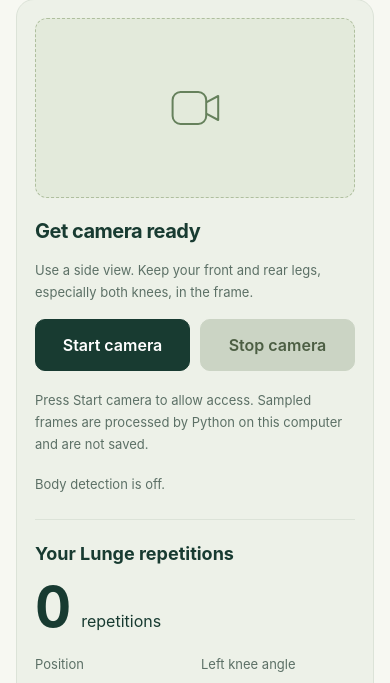
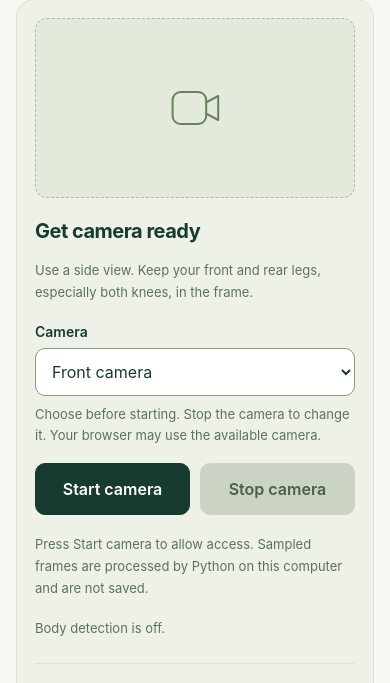
Before and after one commit to mukhammaddiyor01/coach-app, a FastAPI app: page /workout/lunge in a window 390 px wide. Shown: the part 351-1034 px from the top of the page. Run offline with FastAPI, Linux system fonts and the light colour scheme.

Commit message:
feat: let phone users choose front or rear camera before starting

```diff
--- a/frontend/static/css/style.css
+++ b/frontend/static/css/style.css
@@ -407,3 +407,42 @@ footer span:first-child { font-weight: 700; letter-spacing: 1px; }
     max-height: 75svh;
   }
 }
+
+
+.camera-choice {
+  margin-top: 18px;
+}
+
+.camera-choice label {
+  display: block;
+  margin-bottom: 6px;
+  font-size: 14px;
+  font-weight: 600;
+}
+
+.camera-choice select {
+  width: 100%;
+  min-width: 0;
+  min-height: 48px;
+  padding: 10px 12px;
+  border: 1px solid #849b7e;
+  border-radius: 10px;
+  background: var(--surface);
+  color: var(--text);
+  font: inherit;
+  font-size: 16px;
+}
+
+.camera-choice select:focus-visible {
+  outline: 3px solid var(--text);
+  outline-offset: 4px;
+}
+
+.camera-choice select:disabled {
+  opacity: 0.65;
+  cursor: not-allowed;
+}
+
+.camera-choice .stage-note {
+  margin-top: 8px;
+}
--- a/frontend/static/js/camera.js
+++ b/frontend/static/js/camera.js
@@ -8,6 +8,7 @@ const cameraStatus = document.querySelector("#camera-status");
 const cameraStatusText = document.querySelector("#camera-status-text");
 const startCameraButton = document.querySelector("#start-camera");
 const stopCameraButton = document.querySelector("#stop-camera");
+const cameraFacingSelect = document.querySelector("#camera-facing");
 
 const CAMERA_CONSTRAINTS = {
   video: { width: { ideal: 1280 }, height: { ideal: 720 } },
@@ -40,6 +41,9 @@ function showCameraState(state, message) {
   startCameraButton.disabled = isStarting || isCameraOn;
   startCameraButton.textContent = isStarting ? "Starting…" : "Start camera";
   stopCameraButton.disabled = !isStarting && !isCameraOn;
+  if (cameraFacingSelect) {
+    cameraFacingSelect.disabled = isStarting || isCameraOn;
+  }
 }
 
 function stopStreamTracks(stream) {
@@ -94,6 +98,18 @@ function handleCameraDisconnected(requestId) {
   showCameraState("error", "The camera was disconnected. Reconnect it and press Start camera.");
 }
 
+function getCameraConstraints() {
+  const facingMode = cameraFacingSelect?.value === "environment" ? "environment" : "user";
+  return {
+    ...CAMERA_CONSTRAINTS,
+    video: {
+      ...CAMERA_CONSTRAINTS.video,
+      // A preference allows laptops and single-camera phones to use their available camera.
+      facingMode: { ideal: facingMode },
+    },
+  };
+}
+
 async function startCamera() {
   if (cameraState === "starting" || cameraState === "on") {
     return;
@@ -109,7 +125,7 @@ async function startCamera() {
   showCameraState("starting", "Allow camera access in your browser, or press Stop camera to cancel.");
 
   try {
-    requestedStream = await navigator.mediaDevices.getUserMedia(CAMERA_CONSTRAINTS);
+    requestedStream = await navigator.mediaDevices.getUserMedia(getCameraConstraints());
 
     if (requestId !== cameraRequestId) {
       stopStreamTracks(requestedStream);
--- a/frontend/templates/workout.html
+++ b/frontend/templates/workout.html
@@ -53,6 +53,14 @@
               </div>
               <h2 id="camera-title">Get camera ready</h2>
               <p id="camera-guidance">{{ exercise.camera_guidance }}</p>
+              <div class="camera-choice">
+                <label for="camera-facing">Camera</label>
+                <select id="camera-facing" aria-describedby="camera-choice-note">
+                  <option value="user">Front camera</option>
+                  <option value="environment">Rear camera</option>
+                </select>
+                <p id="camera-choice-note" class="stage-note">Choose before starting. Stop the camera to change it. Your browser may use the available camera.</p>
+              </div>
               <div class="camera-controls">
                 <button id="start-camera" class="start-button" type="button" aria-describedby="camera-message">Start camera</button>
                 <button id="stop-camera" class="stop-button" type="button" disabled>Stop camera</button>
```
Also changed, not shown: tests/camera.test.cjs (+51 -1 lines), tests/pose.test.cjs (+33 -0 lines).
